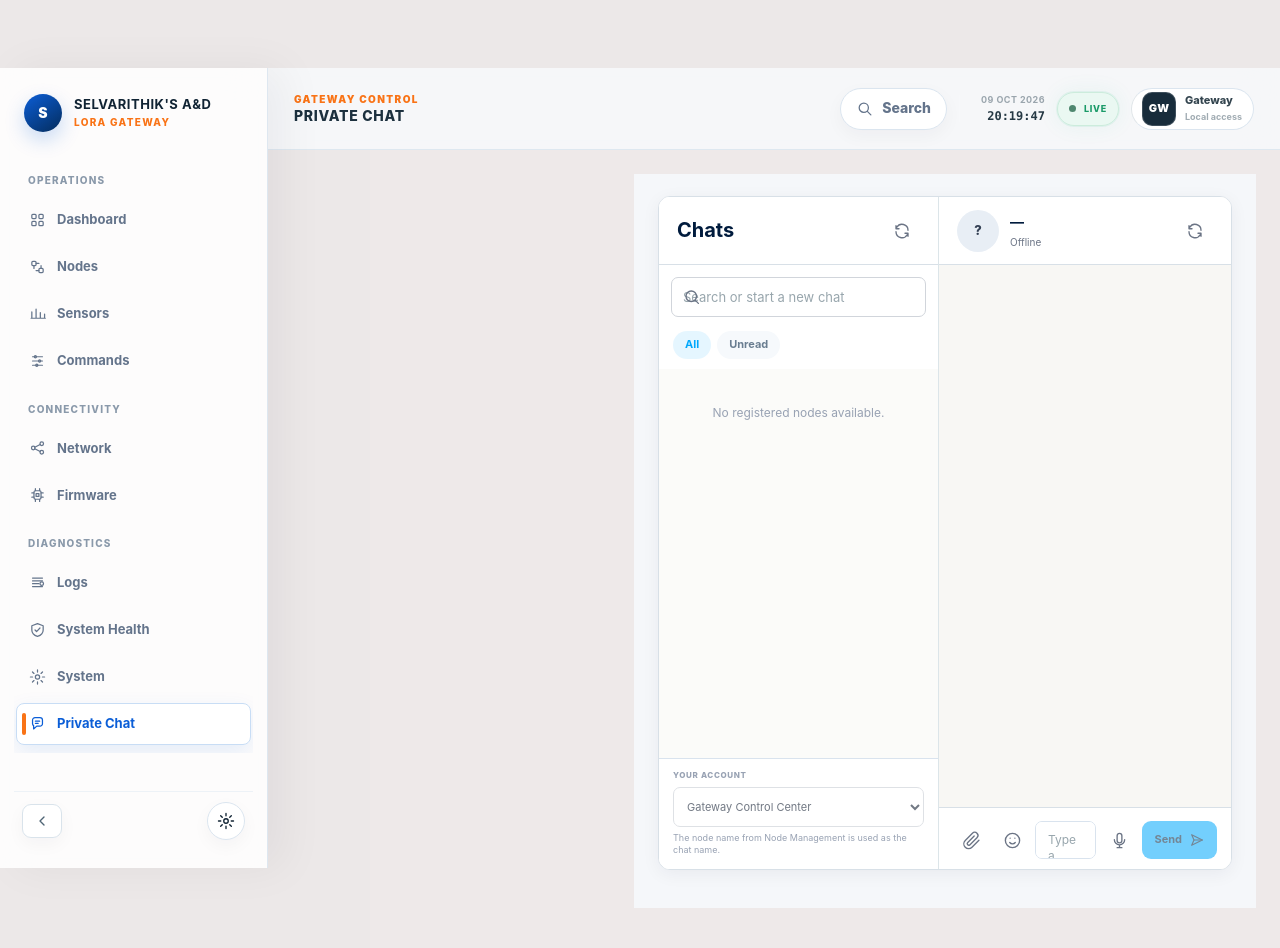
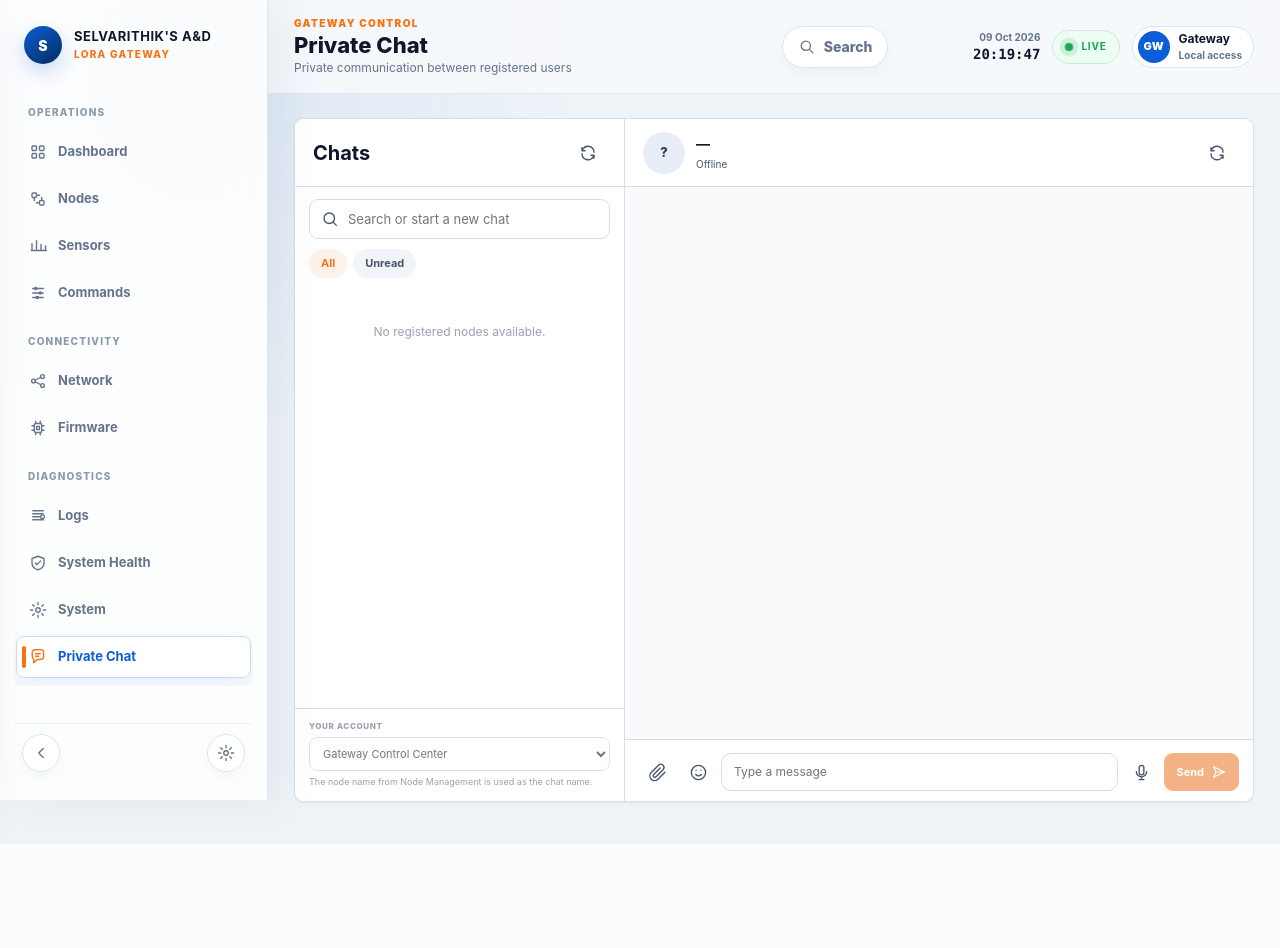
Before and after one commit to selvarithik/ESP32_LoRa_Project, a Flask app: page /chat in a window 1280 px wide. After the commit the page ends 844 px from the top, so only its background shows below. Run offline with Flask 3, Linux system fonts and the light colour scheme; data that the repository does not hold is empty.

Commit message:
Sync dashboard/templates/base.html from uploaded backup ZIP

```diff
--- a/dashboard/templates/base.html
+++ b/dashboard/templates/base.html
@@ -10,30 +10,14 @@
 {% block extra_css %}{% endblock %}
 <link rel="stylesheet" href="{{ url_for('static', filename='css/dashboard-v5.css') }}?v=2">
 <link rel="stylesheet" href="{{ url_for('static', filename='css/dashboard-v6.css') }}?v=3">
-<!-- Legacy shared visual layers are retained while page-specific v3 components still use them. -->
-<link rel="stylesheet" href="{{ url_for('static', filename='css/selvarithik-v6.css') }}?v=2">
-<link rel="stylesheet" href="{{ url_for('static', filename='css/selvarithik-v7.css') }}?v=1">
-<link rel="stylesheet" href="{{ url_for('static', filename='css/selvarithik-v8.css') }}?v=2">
-<link rel="stylesheet" href="{{ url_for('static', filename='css/selvarithik-palette.css') }}?v=2">
-<link rel="stylesheet" href="{{ url_for('static', filename='css/gateway-ui-2026.css') }}?v=1">
-<link rel="stylesheet" href="{{ url_for('static', filename='css/gateway-neutral-2026.css') }}?v=1">
-<link rel="stylesheet" href="{{ url_for('static', filename='css/ui-overhaul-2026.css') }}?v=1">
-<link rel="stylesheet" href="{{ url_for('static', filename='css/ui-v2-2026.css') }}?v=1">
-<link rel="stylesheet" href="{{ url_for('static', filename='css/ui-v3-shell-2026.css') }}?v=1">
-<link rel="stylesheet" href="{{ url_for('static', filename='css/ui-v4-shell-2026.css') }}?v=3">
-<link rel="stylesheet" href="{{ url_for('static', filename='css/ui-v5-rebuild-2026.css') }}?v=3">
-<link rel="stylesheet" href="{{ url_for('static', filename='css/ui-reference-final-2026.css') }}?v=1">
-<link rel="stylesheet" href="{{ url_for('static', filename='css/modern-shell.css') }}?v=2">
+<link rel="stylesheet" href="{{ url_for('static', filename='css/modern-shell.css') }}?v=1">
 {% block extra_css_after %}{% endblock %}
-<script src="{{ url_for('static', filename='js/app.js') }}?v=33"></script>
-<!-- These shared interactions remain required by existing pages: tabsets, logs ID adapter, mesh topology, responsive table wrappers. -->
-<script src="{{ url_for('static', filename='js/redesign-v3.js') }}?v=4"></script>
-<script src="{{ url_for('static', filename='js/ui-overhaul-2026.js') }}?v=2"></script>
-<script src="{{ url_for('static', filename='js/modern-shell.js') }}?v=2" defer></script>
+<script src="{{ url_for('static', filename='js/app.js') }}?v=32"></script>
+<script src="{{ url_for('static', filename='js/modern-shell.js') }}?v=1" defer></script>
 {% block extra_js %}{% endblock %}
 </head>
 
-<body class="gateway-body ui-modern selvarithik-v6 selvarithik-v7 ui-overhaul-2026 ui-v2-2026 ui-v3-shell ui-v4-shell ui-v5-rebuild ui-reference-final modern-shell" data-page="{{ request.path }}">
+<body class="gateway-body modern-shell" data-page="{{ request.path }}">
 <a class="skip-link" href="#main-content">Skip to content</a>
 <div class="app-shell" id="app-shell">
   <aside class="modern-sidebar" id="side-navigation" aria-label="Gateway navigation">
@@ -77,13 +61,12 @@
     </header>
     <main class="main-area-v6" id="main-content" tabindex="-1"><section class="page-content-v6">{% block content %}{% endblock %}</section></main>
   </div>
-  <div class="mobile-nav-overlay-v6" id="mobileNavOverlay" aria-hidden="true"></div>
   <div class="mobile-nav-drawer-v6" id="mobileNavDrawer" aria-hidden="true">
     <div class="mobile-drawer-head-v6"><div><strong>SELVARITHIK'S A&amp;D</strong><span>LoRa Gateway</span></div><button type="button" class="mobile-drawer-close-v6" aria-label="Close navigation">×</button></div>
     <nav class="mobile-nav-grid-v6" aria-label="Mobile navigation"><a href="/" class="mobile-nav-link" data-path="/">Dashboard</a><a href="/nodes" class="mobile-nav-link" data-path="/nodes">Nodes</a><a href="/sensors" class="mobile-nav-link" data-path="/sensors">Sensors</a><a href="/command-center" class="mobile-nav-link" data-path="/command-center">Commands</a><a href="/communication" class="mobile-nav-link" data-path="/communication">Network</a><a href="/firmware" class="mobile-nav-link" data-path="/firmware">Firmware</a><a href="/logs" class="mobile-nav-link" data-path="/logs">Logs</a><a href="/system-overview" class="mobile-nav-link" data-path="/system-overview">System Health</a><a href="/system" class="mobile-nav-link" data-path="/system">System</a><a href="/chat" class="mobile-nav-link" data-path="/chat">Private Chat</a></nav>
   </div>
 </div>
-<div id="toast-container" class="toast-container" aria-live="polite" aria-atomic="false"></div>
+<div id="toast-container"></div>
 <div id="modal-root"></div>
 <div class="search-modal" id="global-search-modal" aria-hidden="true">
   <div class="search-backdrop" data-close-search></div>
```
